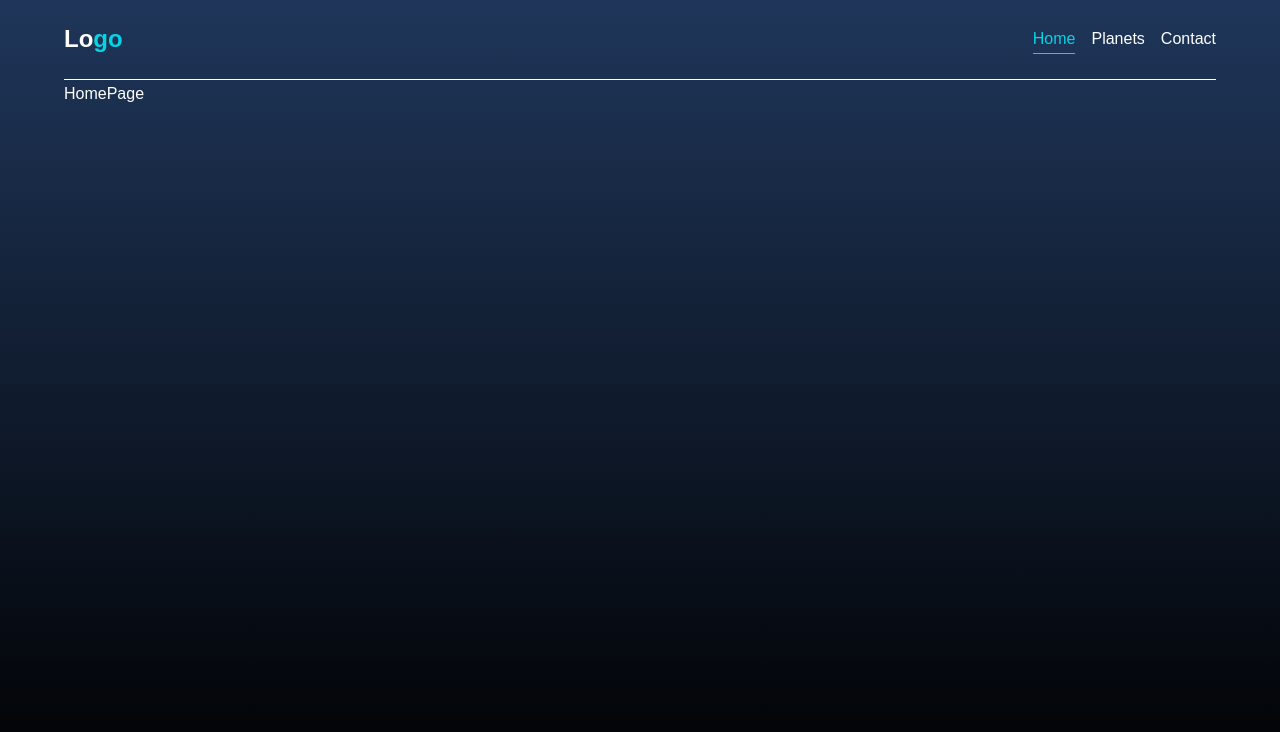
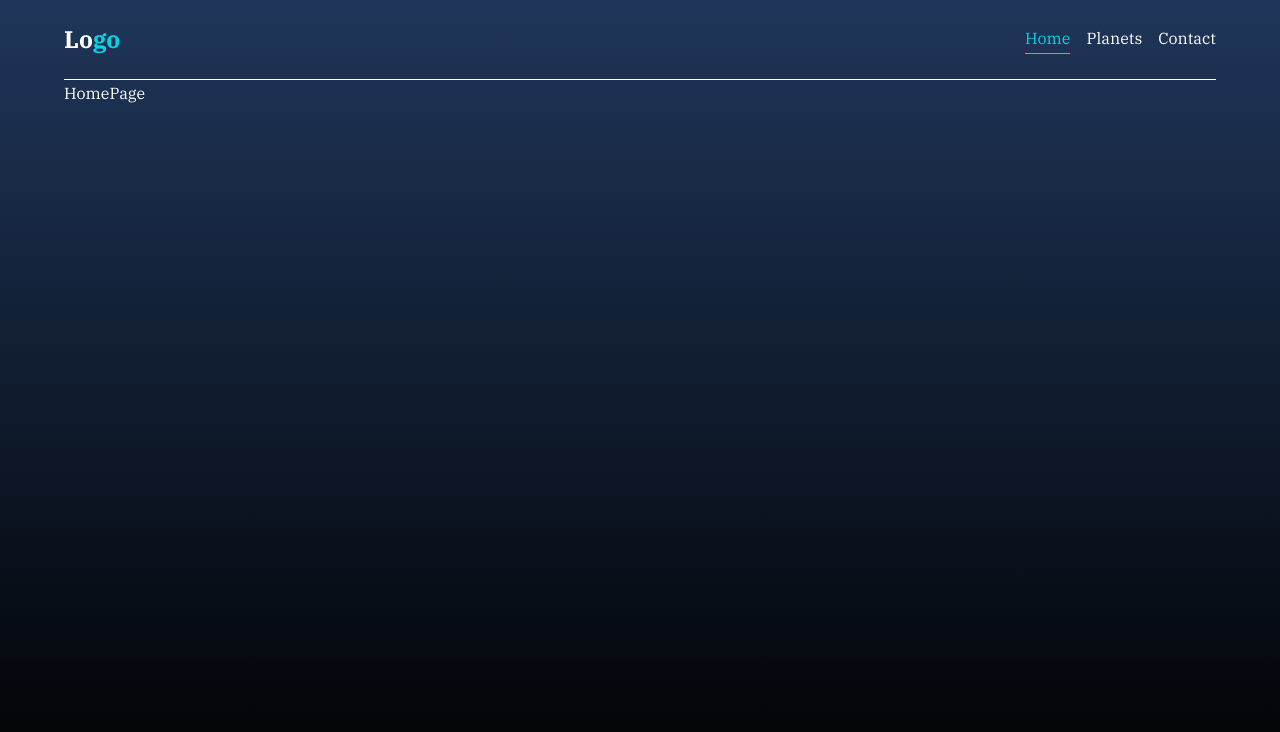
Before and after one commit to knutcode/hostoppgave, a React (Create React App) app: page /#/ in a window 1280 px wide. Shown: the top 732 px of the page. Built offline with nearby package versions, Linux system fonts and the light colour scheme.

Commit message:
added font family

```diff
--- a/src/assets/Global.css
+++ b/src/assets/Global.css
@@ -1,3 +1,5 @@
+@import url("https://fonts.googleapis.com/css2?family=IBM+Plex+Serif:wght@100;200;300;400;500;600;700&display=swap");
+
 *,
 *::before,
 *::after {
@@ -41,7 +43,7 @@
 	color: var(--color-white);
 	/*Miscellaneous*/
 	line-height: 1.7;
-	font-family: sans-serif;
+	font-family: "IBM Plex Serif", serif;
 }
 
 .container {
```
